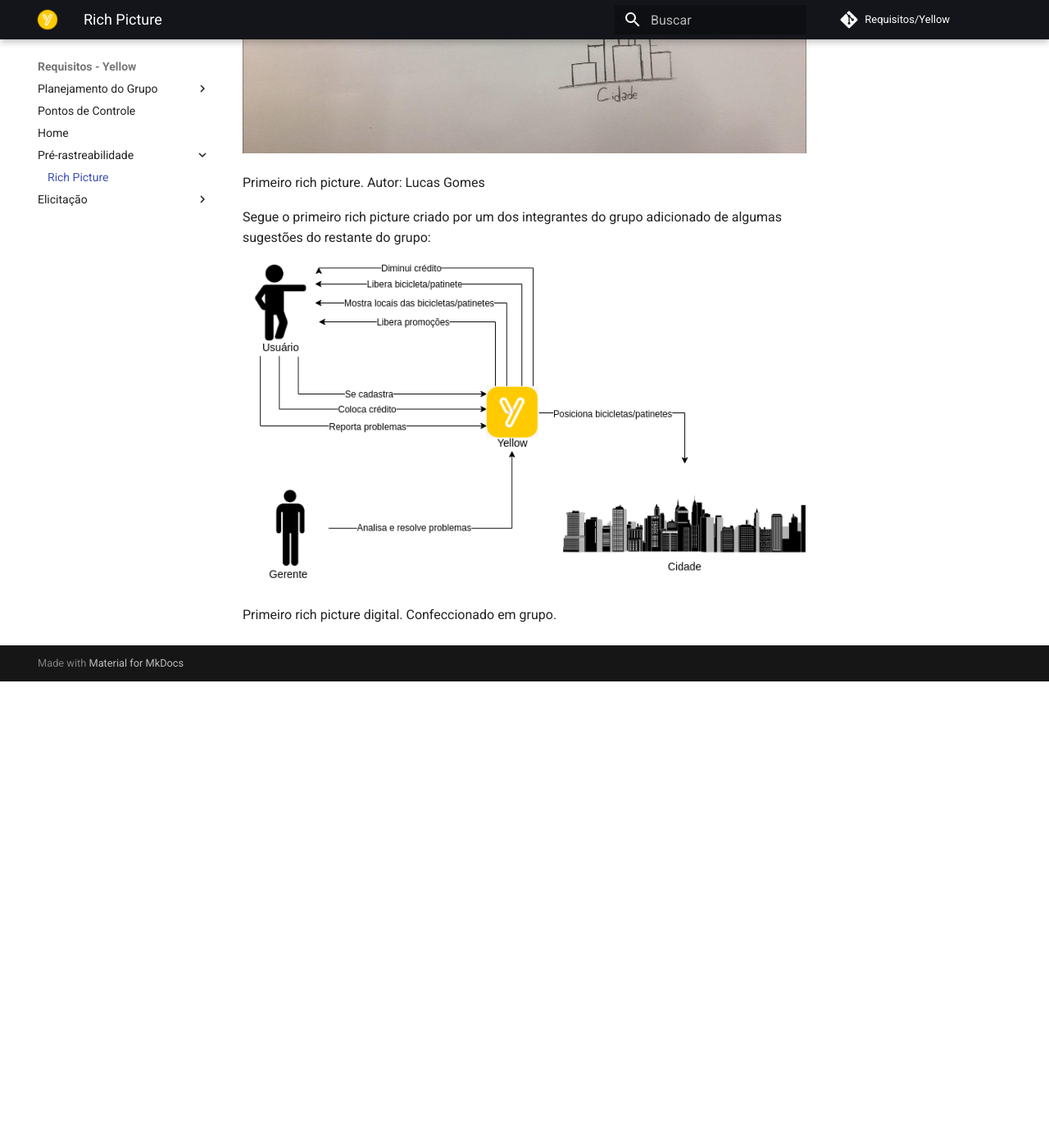
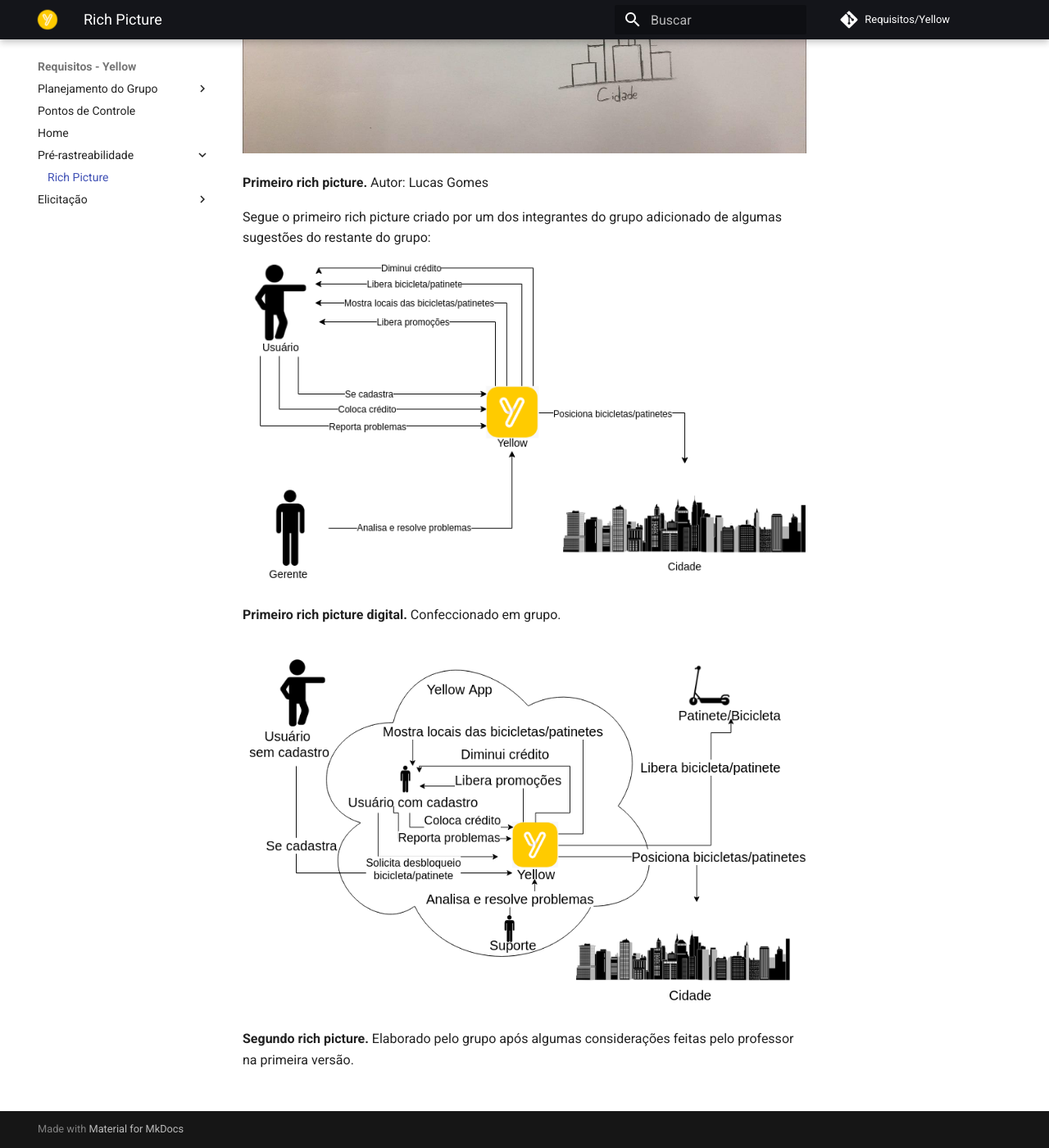
Before and after one commit to me42th/2019.2-Yellow, an MkDocs documentation site: the page built from docs/pre_rastreabilidade/rich_picture.md, in a window 1280 px wide and 1400 px high, scrolled down 709 px. Shown: the whole window at 82% size. Built offline with MkDocs 1.6.1 and Material for MkDocs 9.7.7, drawn with Linux system fonts in a browser that asks for light colours; comment, search, counter and statistics services are not loaded; before the commit the page ends 1540 px from its top, so only the background shows below that; some of the changed text lies outside the part shown.

Commit message:
Adicionando segunda versão do Rich Picture.
Co-authored-by: Lucas Silva <lucas.gomesgs0@gmail.com>

```diff
--- a/docs/pre_rastreabilidade/rich_picture.md
+++ b/docs/pre_rastreabilidade/rich_picture.md
@@ -5,14 +5,18 @@
 de uma aplicação diferente e após discussão foi escolhido o app Yellow.<br><br>
 
 
-Segue o primeiro rich picture feito a mão por um dos integrantes:
+Segue os rich pictures confeccionados:
 
 ![RP1_manuscrito](/img/pre_rastreabilidade/rich_pictures/RichPicture_v1_manuscrito.jpg)
 
-Primeiro rich picture. Autor: Lucas Gomes
+<b>Primeiro rich picture.</b> Autor: Lucas Gomes
 
 Segue o primeiro rich picture criado por um dos integrantes do grupo adicionado de algumas sugestões do restante do grupo:
 
 ![RP1](/img/pre_rastreabilidade/rich_pictures/RichPicture_v1.png)
 
-Primeiro rich picture digital. Confeccionado em grupo.
+<b>Primeiro rich picture digital.</b> Confeccionado em grupo.
+
+![RP2](/img/pre_rastreabilidade/rich_pictures/RichPicture_v2.png)
+
+<b>Segundo rich picture.</b> Elaborado pelo grupo após algumas considerações feitas pelo professor na primeira versão.<br><br>
```
Also changed, not shown: docs/img/pre_rastreabilidade/rich_pictures/RichPicture_v2.png (added).
